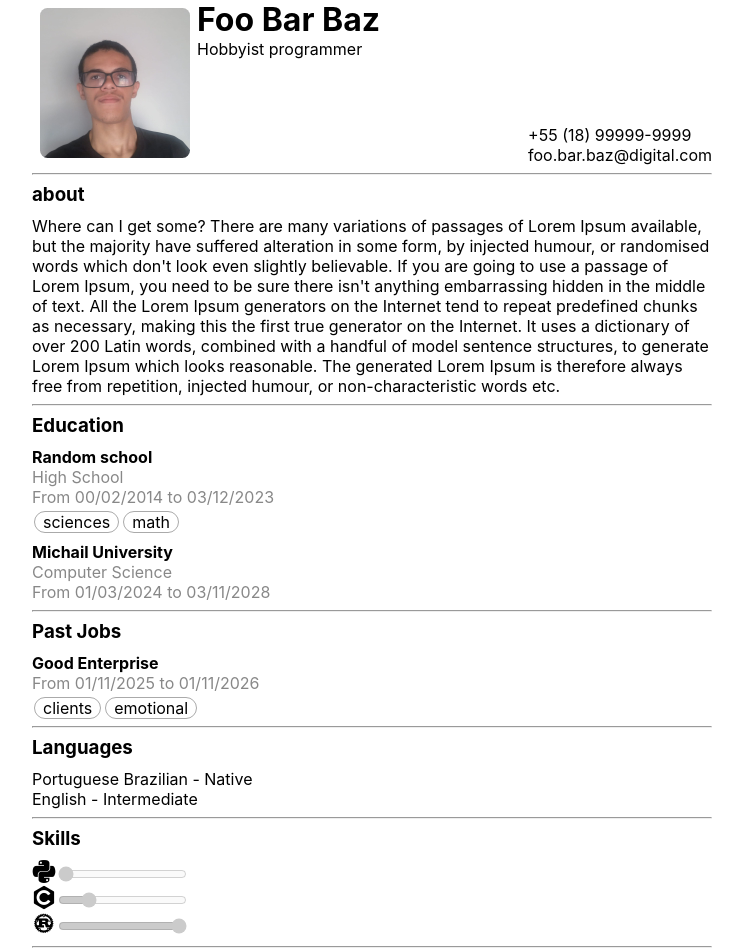
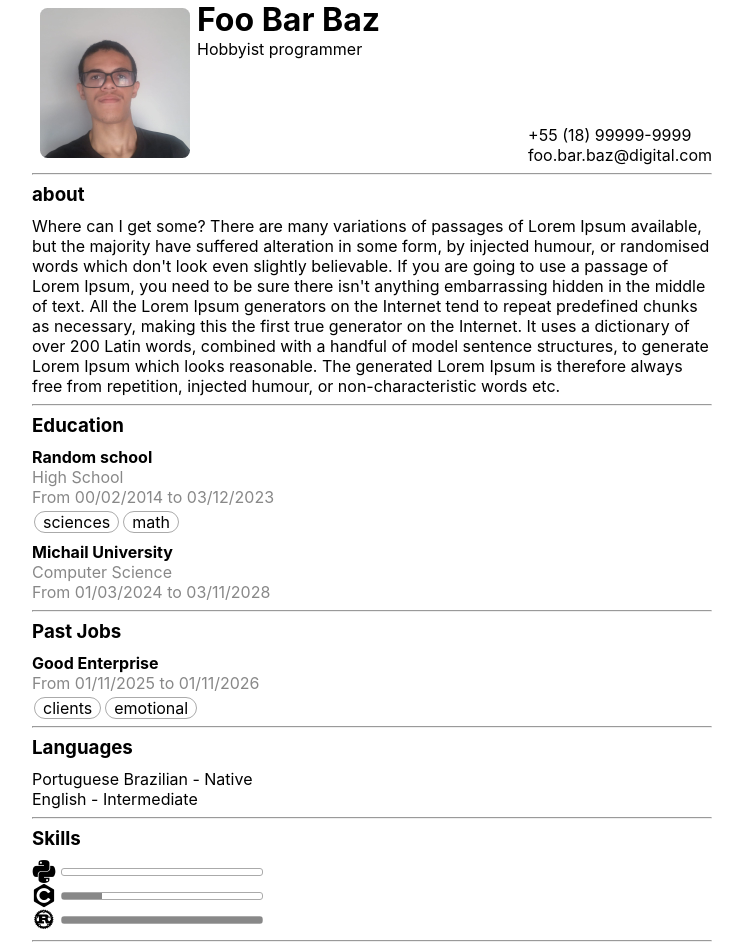
Before and after one commit to Johnnathan28/my-page, a JavaScript app: page / in a window 1280 px wide. Shown: the top 951 px of the page, without its empty margins (268-1011 px from the left). Built offline with nearby package versions, Linux system fonts and the light colour scheme; the HTML template or start-up script is replaced by a standard one.

Commit message:
Create naive ProgressBar

```diff
--- a/src/pages/curriculum-vitae/index.js
+++ b/src/pages/curriculum-vitae/index.js
@@ -119,13 +119,25 @@ function SimpleSkill({skill}) {
   );
 }
 
+function ProgressBar({value}) {
+  const width = value.toString() + "%";
+  return (
+    <div className="progress-bar">
+      <div className="progress-bar-inner" style={{width}}></div>
+    </div>
+  );
+}
+
 function ProgressSkill({skill}) {
+  const display = "flex";
+  const alignItems = "center";
   return (
-    <div>
+    <div style={{display, alignItems}}>
       {skill.fontIcon !== ""
 	? <i className={skill.fontIcon + " icon"}></i>
 	: <></>}
-      <input type="range" min="0" max="100" value={skill.level.percentage()} disabled/>
+      <span style={{width: "5px"}}></span>
+      <ProgressBar value={skill.level.percentage()}/>
     </div>
   );
 }
--- a/src/pages/curriculum-vitae/style.css
+++ b/src/pages/curriculum-vitae/style.css
@@ -28,6 +28,18 @@ h3 {
 
 .gray-text {
   color: var(--gray0);
+}
+
+.progress-bar {
+  width: 200px;
+  height: 6px;
+  border: 1px solid var(--gray1);
+  border-radius: 3px;
+}
+
+.progress-bar-inner {
+  height: 100%;
+  background: var(--gray0);
 }
 
 .Header {
```
